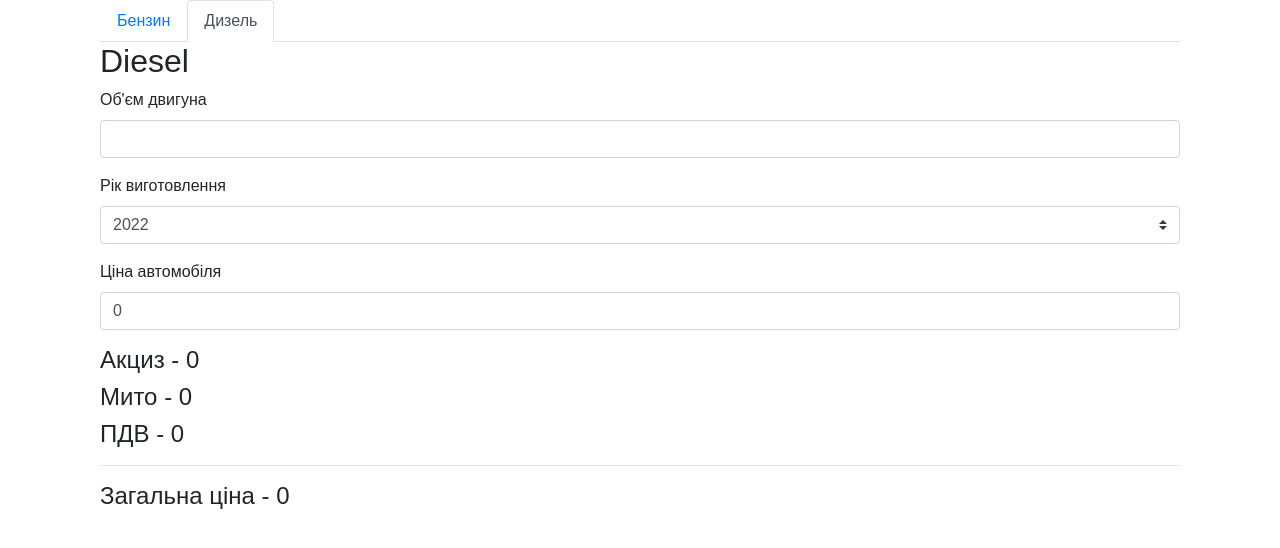
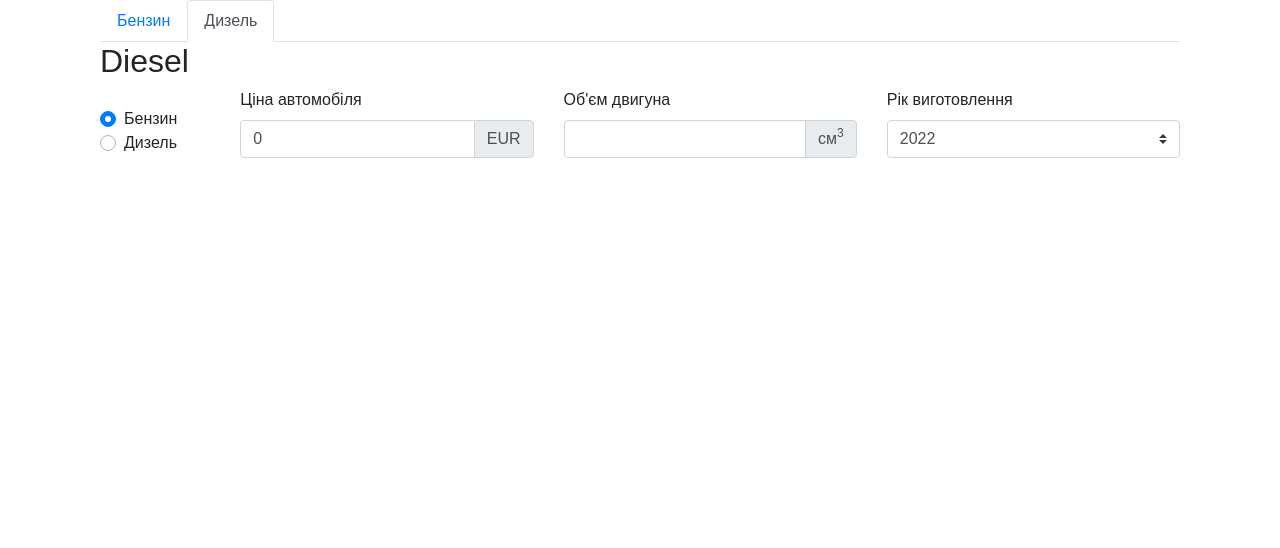
Before and after one commit to mlutsiuk/toll, a Vue app: page / in a window 1280 px wide. Both pictures are taken after a click on the item "Дизель". Shown: the top 548 px of the page. Built offline with nearby package versions, Linux system fonts and the light colour scheme.

Commit message:
Changed form fields.

```diff
--- a/src/components/TollCalculator/DieselCalculator.vue
+++ b/src/components/TollCalculator/DieselCalculator.vue
@@ -1,31 +1,55 @@
 <template>
-    <div>
-        <h3>{{ engineVolume }}</h3>
-        <text-field v-model="engineVolume" id="engine_volume" label="Об'єм двигуна"/>
-        <manufacture-date-select v-model:age="carAge"/>
-        <text-field v-model="carPrice" id="car_price" label="Ціна автомобіля"/>
+    <div class="row">
+        <div class="col-auto d-flex align-items-center pr-5">
+            <engine-type-radio v-model:engine-type="engineType"/>
+        </div>
+
+        <div class="col">
+            <label for="engine_volume">Ціна автомобіля</label>
+            <div class="input-group mb-2 mr-sm-2">
+                <input v-model="carPrice" id="car_price" type="text" class="form-control">
+                <div class="input-group-append">
+                    <div class="input-group-text">EUR</div>
+                </div>
+            </div>
+        </div>
+
+        <div class="col">
+            <label for="engine_volume">Об'єм двигуна</label>
+            <div class="input-group mb-2 mr-sm-2">
+                <input v-model="engineVolume" id="engine_volume" type="text" class="form-control">
+                <div class="input-group-append">
+                    <div class="input-group-text">см<sup>3</sup></div>
+                </div>
+            </div>
+        </div>
+
+        <div class="col">
+            <manufacture-date-select v-model:age="carAge"/>
+        </div>
 
 
 
-        <h4>Акциз - {{ excise }}</h4>
-        <h4>Мито - {{ impost }}</h4>
-        <h4>ПДВ - {{ PDV }}</h4>
-        <hr>
-        <h4>Загальна ціна - {{ totalSum }}</h4>
+<!--        <h4>Акциз - {{ excise }}</h4>-->
+<!--        <h4>Мито - {{ impost }}</h4>-->
+<!--        <h4>ПДВ - {{ PDV }}</h4>-->
+<!--        <hr>-->
+<!--        <h4>Загальна ціна - {{ totalSum }}</h4>-->
     </div>
 </template>
 
 <script>
-import TextField from '@/components/Shared/TextField';
 import ManufactureDateSelect from "@/components/Shared/ManufactureDateSelect";
+import EngineTypeRadio from "@/components/Shared/EngineTypeRadio";
 
 export default {
     name: 'DieselCalculator',
     components: {
-        ManufactureDateSelect,
-        TextField
+        EngineTypeRadio,
+        ManufactureDateSelect
     },
     data: () => ({
+        engineType: '',
         engineVolume: '',
         carAge: 0,
         carPrice: 0,
```
